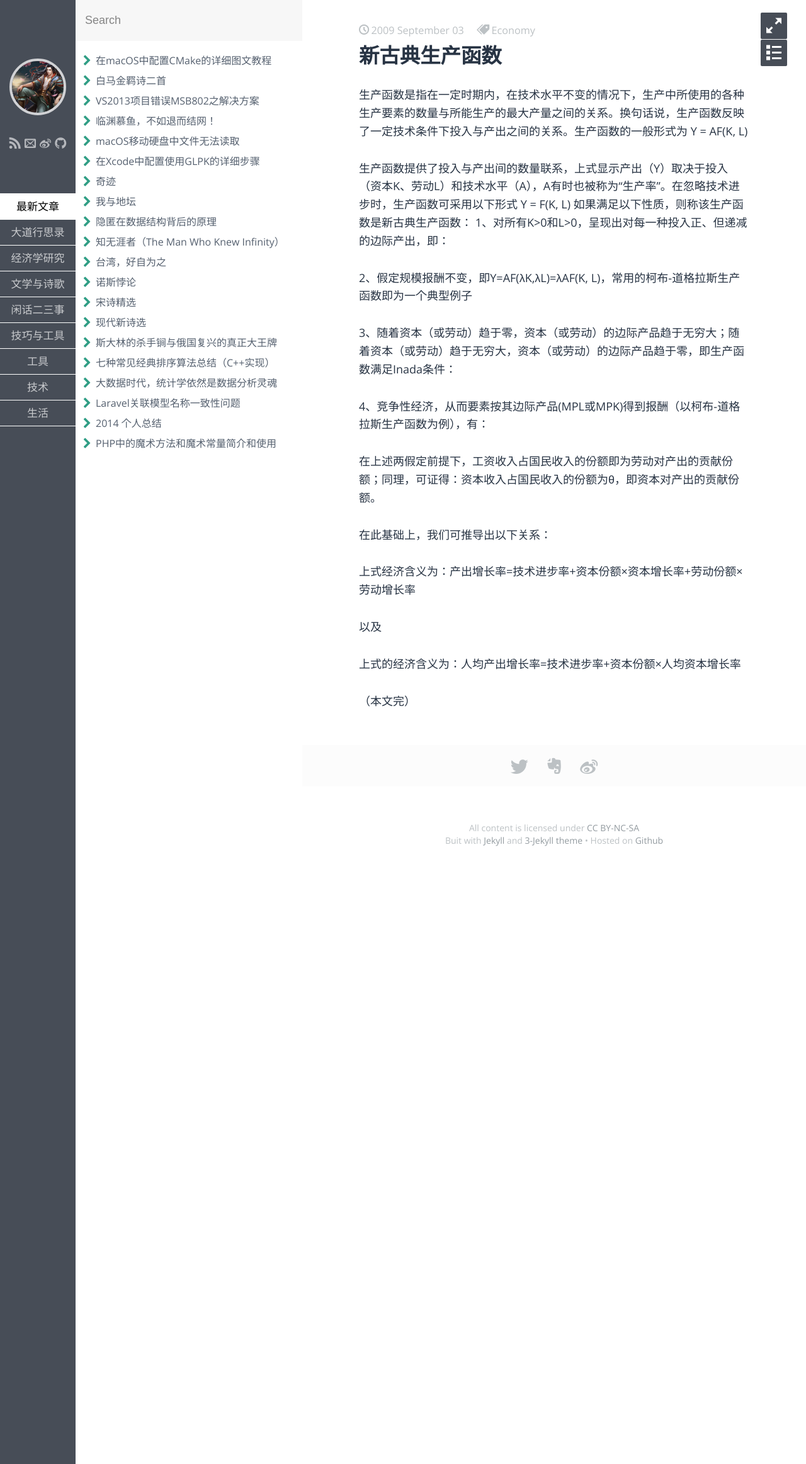
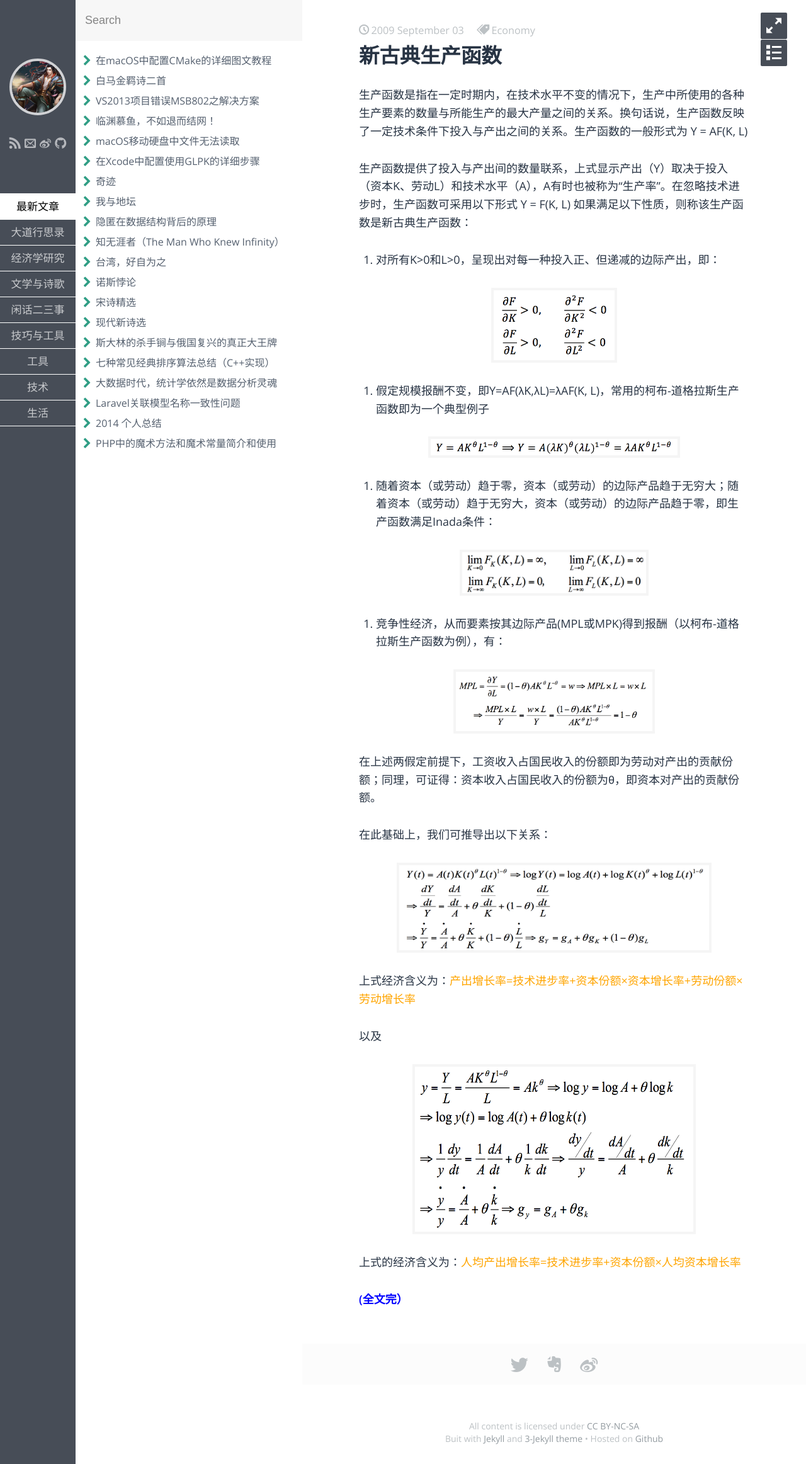
Before and after one commit to fzuo/baimafujinji, a Jekyll site: the page built from _posts/economy/2009-09-03-production-function.md, in a window 1280 px wide. Shown: the whole page at 63% size. Built offline with Jekyll 4.4.1, drawn with Linux system fonts in a browser that asks for light colours; some web fonts are replaced.

Commit message:
Update 2009-09-03-production-function.md

```diff
--- a/_posts/economy/2009-09-03-production-function.md
+++ b/_posts/economy/2009-09-03-production-function.md
@@ -12,26 +12,46 @@ Y = AF(K, L)
 生产函数提供了投入与产出间的数量联系，上式显示产出（Y）取决于投入（资本K、劳动L）和技术水平（A），A有时也被称为“生产率”。在忽略技术进步时，生产函数可采用以下形式
 Y = F(K, L)
 如果满足以下性质，则称该生产函数是新古典生产函数：
-1、对所有K>0和L>0，呈现出对每一种投入正、但递减的边际产出，即：
+1. 对所有K>0和L>0，呈现出对每一种投入正、但递减的边际产出，即：
 
+<p align="center">
+<img src="https://fzuo.github.io/assets/img/production_func/production_func01.png" width="200">
+</p>
 
-2、假定规模报酬不变，即Y=AF(λK,λL)=λAF(K, L)，常用的柯布-道格拉斯生产函数即为一个典型例子
+2. 假定规模报酬不变，即Y=AF(λK,λL)=λAF(K, L)，常用的柯布-道格拉斯生产函数即为一个典型例子
 
-3、随着资本（或劳动）趋于零，资本（或劳动）的边际产品趋于无穷大；随着资本（或劳动）趋于无穷大，资本（或劳动）的边际产品趋于零，即生产函数满足Inada条件：
+<p align="center">
+<img src="https://fzuo.github.io/assets/img/production_func/production_func02.png" width="400">
+</p>
 
-4、竞争性经济，从而要素按其边际产品(MPL或MPK)得到报酬（以柯布-道格拉斯生产函数为例），有：
+3. 随着资本（或劳动）趋于零，资本（或劳动）的边际产品趋于无穷大；随着资本（或劳动）趋于无穷大，资本（或劳动）的边际产品趋于零，即生产函数满足Inada条件：
 
+<p align="center">
+<img src="https://fzuo.github.io/assets/img/production_func/production_func03.png" width="300">
+</p>
+
+4. 竞争性经济，从而要素按其边际产品(MPL或MPK)得到报酬（以柯布-道格拉斯生产函数为例），有：
+
+<p align="center">
+<img src="https://fzuo.github.io/assets/img/production_func/production_func04.png" width="320">
+</p>
 
 在上述两假定前提下，工资收入占国民收入的份额即为劳动对产出的贡献份额；同理，可证得：资本收入占国民收入的份额为θ，即资本对产出的贡献份额。
 
 在此基础上，我们可推导出以下关系：
 
+<p align="center">
+<img src="https://fzuo.github.io/assets/img/production_func/production_func05.png" width="500">
+</p>
 
-上式经济含义为：产出增长率=技术进步率+资本份额×资本增长率+劳动份额×劳动增长率
+上式经济含义为：<span style="color:orange">产出增长率=技术进步率+资本份额×资本增长率+劳动份额×劳动增长率</span>
 
 以及
 
+<p align="center">
+<img src="https://fzuo.github.io/assets/img/production_func/production_func06.png" width="450">
+</p>
 
-上式的经济含义为：人均产出增长率=技术进步率+资本份额×人均资本增长率
+上式的经济含义为：<span style="color:orange">人均产出增长率=技术进步率+资本份额×人均资本增长率</span>
 
-（本文完）
+<span style="color:blue">**(全文完）**</span>
```
